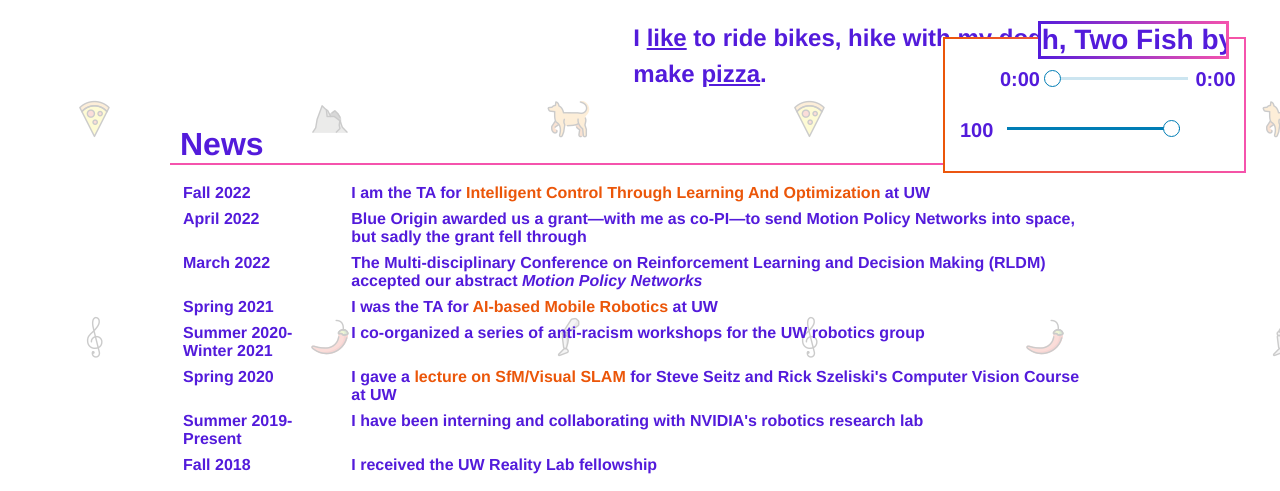
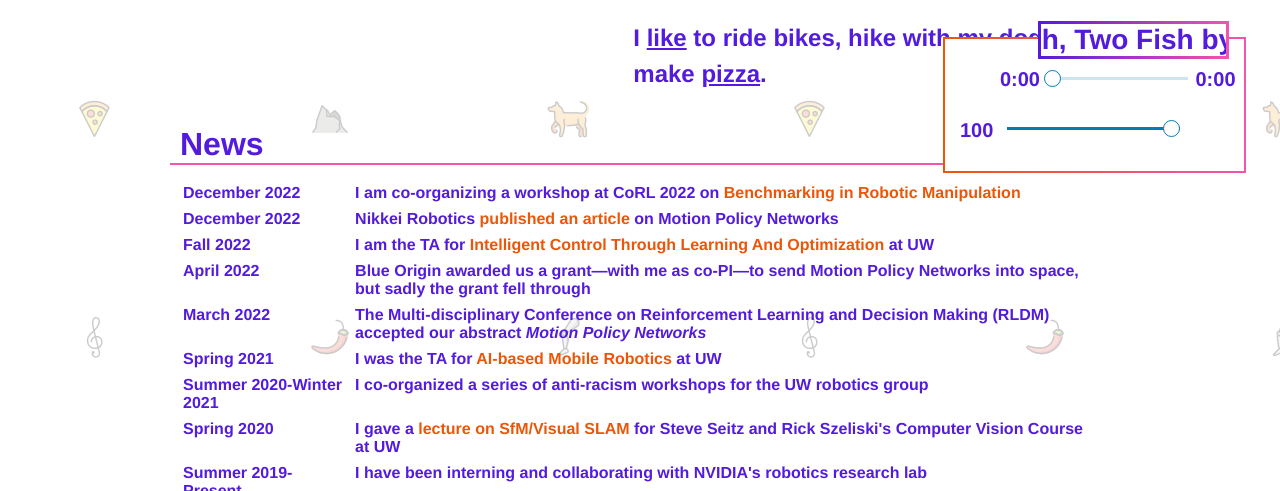
Before and after one commit to fishbotics/fishbotics.github.io, a plain HTML site: page index.html in a window 1280 px wide. Shown: the part 609-1100 px from the top of the page. Drawn offline with nearby package versions, Linux system fonts and the light colour scheme.

Commit message:
Added new news for December 2022

```diff
--- a/index.html
+++ b/index.html
@@ -91,6 +91,14 @@ while(x=eval(x));
       </div>
       <table class="news">
         <tr>
+          <td class="label">December 2022</td>
+          <td class="info">I am co-organizing a workshop at CoRL 2022 on <a href="https://sites.google.com/view/corl22benchmarkingworkshop/home" target="_blank">Benchmarking in Robotic Manipulation</a></td>
+        </tr>
+        <tr>
+          <td class="label">December 2022</td>
+          <td class="info">Nikkei Robotics <a href="https://xtech.nikkei.com/atcl/nxt/mag/rob/18/012600001/00112/" target="_blank">published an article</a>  on Motion Policy Networks</td>
+        </tr>
+        <tr>
           <td class="label">Fall 2022</td>
           <td class="info">I am the TA for <a href="https://courses.cs.washington.edu/courses/cse579/22au/" target="_blank" >Intelligent Control Through Learning And Optimization</a> at UW</td>
         </tr>
```
